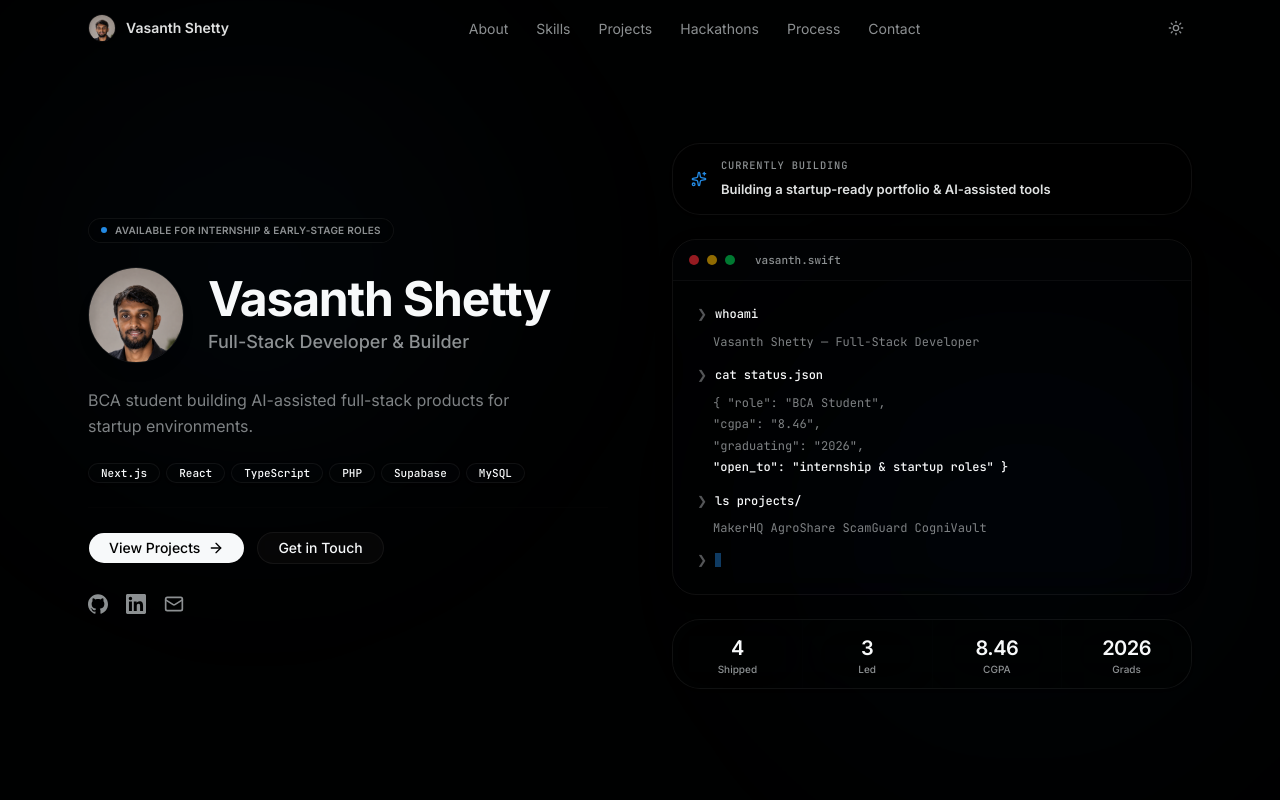
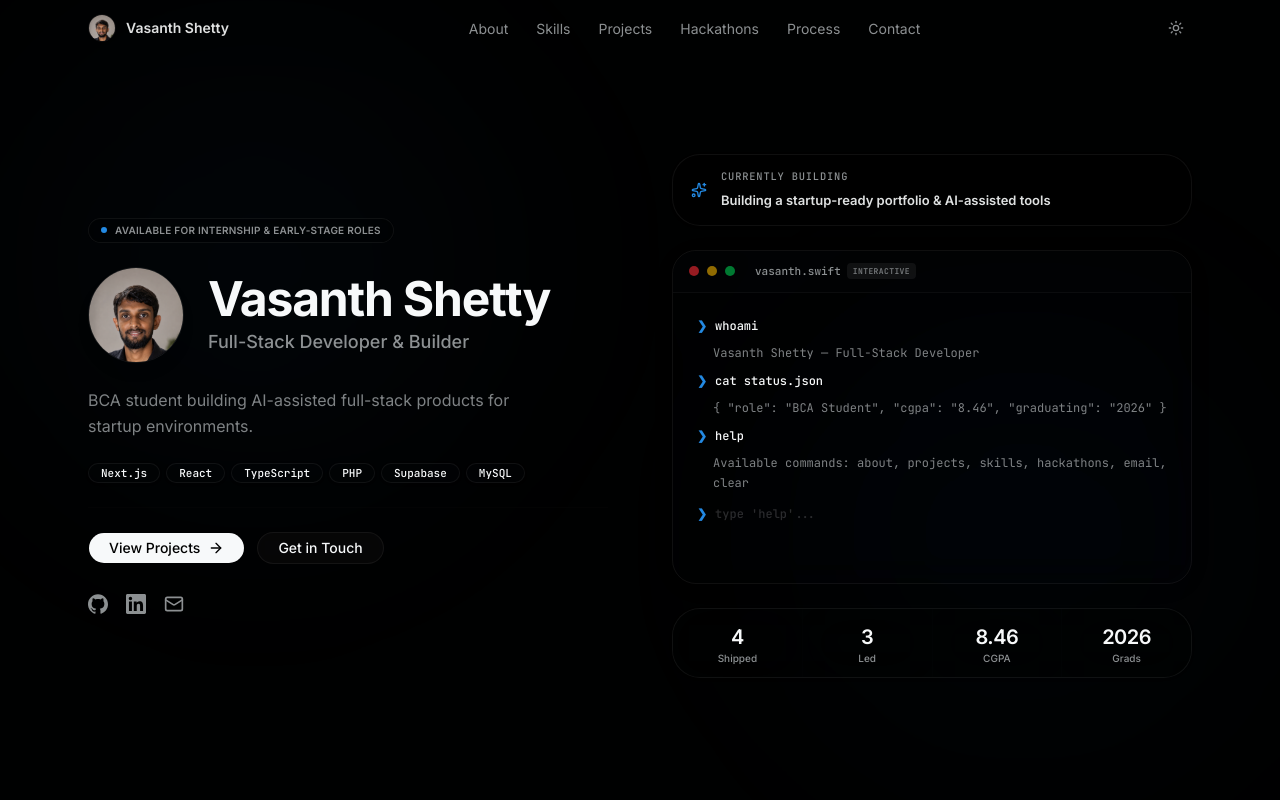
Before and after one commit to vasanthshettyy/Portfolio, a Next.js app: page / in a window 1280 px wide. Shown: the top 800 px of the page. Built offline with nearby package versions, Linux system fonts and the light colour scheme.

Commit message:
SEO dynamic sitemap, OpenGraph tags, interactive hero terminal REPL, 3D project cards hover tilt, and corrected AGMR CET college spelling

```diff
--- a/app/build-log/page.tsx
+++ b/app/build-log/page.tsx
@@ -26,9 +26,9 @@ const buildLogs: LogEntry[] = [
   },
   {
     date: "May 2026",
-    title: "Led CogniVault AGR CET AI/ML Hackathon",
+    title: "Led CogniVault AGMR CET AI/ML Hackathon",
     category: "Hackathon",
-    description: "Led a team at AGR CET College (Varur, Hubli) to design, build, and deploy CogniVault — a dual-engine AI forensics and reasoning pipeline — within a high-pressure 24-hour sprint.",
+    description: "Led a team at AGMR CET College (Varur, Hubli) to design, build, and deploy CogniVault — a dual-engine AI forensics and reasoning pipeline — within a high-pressure 24-hour sprint.",
     tech: ["React", "Node.js", "Supabase", "OpenRouter", "Groq"],
     metrics: "Completed in 24 hours",
   },
--- a/app/layout.tsx
+++ b/app/layout.tsx
@@ -17,6 +17,7 @@ const jetbrainsMono = JetBrains_Mono({
 })
 
 export const metadata: Metadata = {
+  metadataBase: new URL("https://vasanthshetty.dev"),
   title: "Vasanth Shetty — Full-Stack Developer & Builder",
   description:
     "BCA student building AI-assisted full-stack products for startup environments. Projects include MakerHQ, AgroShare, Scam Guard, and CogniVault.",
@@ -31,11 +32,32 @@ export const metadata: Metadata = {
     "AI-assisted development",
   ],
   authors: [{ name: "Vasanth Shetty" }],
+  alternates: {
+    canonical: "/",
+  },
   openGraph: {
     title: "Vasanth Shetty — Full-Stack Developer & Builder",
     description:
       "Portfolio of a startup-minded full-stack developer. Real projects, real code, shipped products.",
+    url: "https://vasanthshetty.dev",
+    siteName: "Vasanth Shetty Portfolio",
+    images: [
+      {
+        url: "/headshot.png",
+        width: 800,
+        height: 800,
+        alt: "Vasanth Shetty",
+      },
+    ],
+    locale: "en_US",
     type: "website",
+  },
+  twitter: {
+    card: "summary_large_image",
+    title: "Vasanth Shetty — Full-Stack Developer & Builder",
+    description:
+      "BCA student building AI-assisted full-stack products for startup environments.",
+    images: ["/headshot.png"],
   },
 }
 
--- a/components/sections/hero.tsx
+++ b/components/sections/hero.tsx
@@ -25,112 +25,141 @@ import {
   useReducedMotion,
 } from "@/components/motion"
 
-// ─── Animated typing effect for the terminal ───────────────────────────
-function TypingLine({
-  text,
-  delay = 0,
-  className,
-}: {
+interface TerminalLine {
   text: string
-  delay?: number
-  className?: string
-}) {
-  const [visible, setVisible] = React.useState(false)
+  type: "cmd" | "output" | "error"
+}
 
-  React.useEffect(() => {
-    const t = setTimeout(() => setVisible(true), delay)
-    return () => clearTimeout(t)
-  }, [delay])
+// ─── Interactive Xcode / Terminal Panel ───────────────────────────────
+function TerminalPanel() {
+  const [history, setHistory] = React.useState<TerminalLine[]>([
+    { text: "whoami", type: "cmd" },
+    { text: "Vasanth Shetty — Full-Stack Developer", type: "output" },
+    { text: "cat status.json", type: "cmd" },
+    { text: `{ "role": "BCA Student", "cgpa": "${personal.cgpa}", "graduating": "${personal.graduationYear}" }`, type: "output" },
+    { text: "help", type: "cmd" },
+    { text: "Available commands: about, projects, skills, hackathons, email, clear", type: "output" },
+  ])
+  const [inputValue, setInputValue] = React.useState("")
+  const inputRef = React.useRef<HTMLInputElement>(null)
+  const containerRef = React.useRef<HTMLDivElement>(null)
+
+  const handleCommand = (e: React.FormEvent) => {
+    e.preventDefault()
+    const cmd = inputValue.trim().toLowerCase()
+    if (!cmd) return
+
+    let newHistory = [...history, { text: cmd, type: "cmd" as const }]
+
+    if (cmd === "clear") {
+      newHistory = []
+    } else if (cmd === "help") {
+      newHistory.push({
+        text: "Available commands: about, projects, skills, hackathons, email, clear",
+        type: "output",
+      })
+    } else if (cmd === "about") {
+      newHistory.push({
+        text: "BCA student building AI-assisted full-stack products for startup environments. Focused on rapid MVPs and system architecture.",
+        type: "output",
+      })
+    } else if (cmd === "projects") {
+      newHistory.push({
+        text: "• MakerHQ: SaaS automation engine\n• AgroShare: Farm tools leasing marketplace\n• Scam Guard: AI chrome extension detector\n• CogniVault: Multi-agent reasoner",
+        type: "output",
+      })
+    } else if (cmd === "skills") {
+      newHistory.push({
+        text: "Core: Next.js, React, TypeScript, PHP, MySQL, Supabase, Git, Vercel",
+        type: "output",
+      })
+    } else if (cmd === "hackathons") {
+      newHistory.push({
+        text: "• AGMR CET AI/ML Hackathon (2026) - Team Lead (CogniVault)\n• SDMCET Hackathon (2025) - Scam Guard build",
+        type: "output",
+      })
+    } else if (cmd === "email") {
+      newHistory.push({
+        text: `${personal.email} (Copied to clipboard)`,
+        type: "output",
+      })
+      navigator.clipboard.writeText(personal.email).catch(() => {})
+    } else {
+      newHistory.push({
+        text: `Command not found: '${cmd}'. Type 'help' for options.`,
+        type: "error",
+      })
+    }
+
+    setHistory(newHistory)
+    setInputValue("")
+    setTimeout(() => {
+      if (containerRef.current) {
+        containerRef.current.scrollTop = containerRef.current.scrollHeight
+      }
+    }, 50)
+  }
+
+  const focusInput = () => {
+    if (inputRef.current) {
+      inputRef.current.focus()
+    }
+  }
 
   return (
-    <span
-      className={cn(
-        "transition-opacity duration-600",
-        visible ? "opacity-100" : "opacity-0",
-        className
-      )}
+    <div
+      onClick={focusInput}
+      className="card-surface relative overflow-hidden bg-surface/50 backdrop-blur-xl border border-white/[0.06] shadow-2xl rounded-2xl cursor-text"
     >
-      {text}
-    </span>
-  )
-}
-
-// ─── Xcode / Terminal mini panel ───────────────────────────────────────
-function TerminalPanel() {
-  return (
-    <div className="card-surface relative overflow-hidden bg-surface/50 backdrop-blur-xl border border-white/[0.06] shadow-2xl rounded-2xl">
       {/* Xcode header bar */}
-      <div className="flex items-center gap-2 px-4 py-3 border-b border-white/[0.04] bg-surface-raised/40">
+      <div className="flex items-center gap-2 px-4 py-3 border-b border-white/[0.04] bg-surface-raised/40 select-none">
         <span className="w-2.5 h-2.5 rounded-full bg-red-500/60" />
         <span className="w-2.5 h-2.5 rounded-full bg-yellow-500/60" />
         <span className="w-2.5 h-2.5 rounded-full bg-green-500/60" />
-        <span className="ml-3 text-[11px] text-muted-foreground font-mono font-medium">
-          vasanth.swift
+        <span className="ml-3 text-[11px] text-muted-foreground font-mono font-medium flex items-center gap-1.5">
+          <span>vasanth.swift</span>
+          <span className="px-1.5 py-0.5 rounded bg-foreground/[0.06] text-[8px] text-muted-foreground/80 font-bold uppercase tracking-wider">
+            interactive
+          </span>
         </span>
       </div>
 
       {/* Code body */}
-      <div className="p-6 font-mono text-xs leading-relaxed space-y-2 text-foreground/80">
-        <div className="flex gap-2">
-          <span className="text-muted-foreground/60 select-none">❯</span>
-          <TypingLine text="whoami" delay={200} className="text-foreground font-medium" />
-        </div>
-        <TypingLine
-          text="Vasanth Shetty — Full-Stack Developer"
-          delay={700}
-          className="text-muted-foreground/90 pl-4 block"
-        />
+      <div
+        ref={containerRef}
+        className="p-6 font-mono text-xs leading-relaxed h-[290px] overflow-y-auto space-y-2 text-foreground/80 scrollbar-none"
+      >
+        {history.map((line, index) => (
+          <div key={index} className="space-y-0.5">
+            {line.type === "cmd" ? (
+              <div className="flex gap-2">
+                <span className="text-primary font-bold select-none">❯</span>
+                <span className="text-foreground font-medium">{line.text}</span>
+              </div>
+            ) : (
+              <div className="pl-4 whitespace-pre-line text-muted-foreground/90">
+                {line.text}
+              </div>
+            )}
+          </div>
+        ))}
 
-        <div className="flex gap-2 pt-1.5">
-          <span className="text-muted-foreground/60 select-none">❯</span>
-          <TypingLine
-            text="cat status.json"
-            delay={1100}
-            className="text-foreground font-medium"
+        {/* Input prompt line */}
+        <form onSubmit={handleCommand} className="flex gap-2 items-center pt-1">
+          <span className="text-primary font-bold select-none">❯</span>
+          <input
+            ref={inputRef}
+            type="text"
+            value={inputValue}
+            onChange={(e) => setInputValue(e.target.value)}
+            className="flex-1 bg-transparent border-none outline-none focus:ring-0 p-0 m-0 text-foreground font-medium resize-none placeholder-muted-foreground/30 focus-visible:ring-0 focus-visible:outline-none"
+            placeholder="type 'help'..."
+            autoComplete="off"
+            autoCorrect="off"
+            autoCapitalize="off"
+            spellCheck={false}
           />
-        </div>
-        <div className="pl-4 space-y-0.5">
-          <TypingLine
-            text={`{ "role": "BCA Student",`}
-            delay={1500}
-            className="text-muted-foreground/90 block"
-          />
-          <TypingLine
-            text={`  "cgpa": "${personal.cgpa}",`}
-            delay={1700}
-            className="text-muted-foreground/90 block"
-          />
-          <TypingLine
-            text={`  "graduating": "${personal.graduationYear}",`}
-            delay={1900}
-            className="text-muted-foreground/90 block"
-          />
-          <TypingLine
-            text={`  "open_to": "internship & startup roles" }`}
-            delay={2100}
-            className="text-foreground block font-medium"
-          />
-        </div>
-
-        <div className="flex gap-2 pt-1.5">
-          <span className="text-muted-foreground/60 select-none">❯</span>
-          <TypingLine
-            text="ls projects/"
-            delay={2500}
-            className="text-foreground font-medium"
-          />
-        </div>
-        <TypingLine
-          text="MakerHQ  AgroShare  ScamGuard  CogniVault"
-          delay={2900}
-          className="text-muted-foreground/90 pl-4 block"
-        />
-
-        {/* cursor */}
-        <div className="flex gap-2 pt-1">
-          <span className="text-muted-foreground/60 select-none">❯</span>
-          <span className="inline-block w-1.5 h-3.5 bg-primary/80 animate-pulse mt-0.5" />
-        </div>
+        </form>
       </div>
     </div>
   )
--- a/components/sections/projects.tsx
+++ b/components/sections/projects.tsx
@@ -14,6 +14,7 @@ import {
   StaggerGroup,
   fadeUp,
   motion,
+  useReducedMotion,
 } from "@/components/motion"
 
 function ProjectCard({
@@ -22,14 +23,67 @@ function ProjectCard({
   project: (typeof projects)[0]
 }) {
   const [expanded, setExpanded] = React.useState(false)
+  const prefersReducedMotion = useReducedMotion()
+
+  const [rotateX, setRotateX] = React.useState(0)
+  const [rotateY, setRotateY] = React.useState(0)
+  const [glowX, setGlowX] = React.useState(50)
+  const [glowY, setGlowY] = React.useState(50)
+
+  const handleMouseMove = (e: React.MouseEvent<HTMLDivElement>) => {
+    if (prefersReducedMotion) return
+    const card = e.currentTarget
+    const box = card.getBoundingClientRect()
+    const x = e.clientX - box.left
+    const y = e.clientY - box.top
+
+    const px = (x / box.width) * 100
+    const py = (y / box.height) * 100
+    setGlowX(px)
+    setGlowY(py)
+
+    const centerX = box.width / 2
+    const centerY = box.height / 2
+    // Limit rotation to max 5 degrees
+    const rX = ((y - centerY) / centerY) * -5
+    const rY = ((x - centerX) / centerX) * 5
+    setRotateX(rX)
+    setRotateY(rY)
+  }
+
+  const handleMouseLeave = () => {
+    setRotateX(0)
+    setRotateY(0)
+  }
 
   return (
     <AnimatedDiv variants={fadeUp}>
-      <article
-        className="card-surface ios-hover bg-surface/30 backdrop-blur-xl border border-white/[0.05] flex flex-col gap-0 overflow-hidden rounded-3xl shadow-md h-full"
+      <motion.article
+        onMouseMove={handleMouseMove}
+        onMouseLeave={handleMouseLeave}
+        animate={{
+          rotateX,
+          rotateY,
+          transformPerspective: 1000,
+        }}
+        transition={{ type: "spring", stiffness: 250, damping: 22 }}
+        className="card-surface group relative overflow-hidden bg-surface/30 backdrop-blur-xl border border-white/[0.05] flex flex-col gap-0 rounded-3xl shadow-md h-full transition-colors duration-300 hover:border-white/[0.12] select-none"
+        style={{
+          transformStyle: "preserve-3d",
+        }}
       >
+        {/* Cursor tracking glass light reflection glow */}
+        {!prefersReducedMotion && (
+          <div
+            className="absolute inset-0 opacity-0 group-hover:opacity-100 transition-opacity duration-500 pointer-events-none z-10"
+            style={{
+              background: `radial-gradient(350px circle at ${glowX}% ${glowY}%, rgba(255, 255, 255, 0.05), transparent 80%)`,
+            }}
+          />
+        )}
+
         {/* Header content */}
-        <div className="p-7 pb-5 flex flex-col gap-4">
+        <div className="p-7 pb-5 flex flex-col gap-4 relative z-20">
           <div className="flex items-start justify-between gap-4 flex-wrap">
             <div className="flex items-center gap-3 flex-wrap">
               <Badge
@@ -101,32 +155,13 @@ function ProjectCard({
           </div>
         </div>
 
-        <Separator className="opacity-10" />
-
-        {/* Highlights */}
-        <div className="px-7 py-5">
-          <ul className="space-y-2.5">
-            {project.highlights.map((h) => (
-              <li
-                key={h}
-                className="flex items-start gap-2.5 text-[13px] text-muted-foreground leading-relaxed"
-              >
-                <ArrowRight className="w-3.5 h-3.5 mt-0.5 text-foreground/40 shrink-0" />
-                {h}
-              </li>
-            ))}
-          </ul>
-        </div>
-
-        {/* Expanded Technical Info */}
-        <div className="border-t border-white/[0.04] mt-auto bg-surface-raised/10">
+        <div className="mt-auto relative z-20">
+          <Separator className="opacity-10" />
           <button
-            id={`project-expand-${project.slug}`}
-            onClick={() => setExpanded((e) => !e)}
-            className="w-full flex items-center justify-between px-7 py-4.5 text-xs font-semibold tracking-wide text-muted-foreground hover:text-foreground hover:bg-surface-raised/20 transition-all duration-300"
-            aria-expanded={expanded}
+            onClick={() => setExpanded(!expanded)}
+            className="w-full flex items-center justify-between px-7 py-4 text-xs font-semibold text-foreground/80 hover:text-foreground transition-colors duration-200 cursor-pointer"
           >
-            <span className="font-mono uppercase text-[10px]">Technical deep-dive</span>
+            <span>TECHNICAL SPECS</span>
             <motion.span
               animate={{ rotate: expanded ? 180 : 0 }}
               transition={{ duration: 0.3, ease: [0.16, 1, 0.3, 1] }}
@@ -169,7 +204,7 @@ function ProjectCard({
             </div>
           </motion.div>
         </div>
-      </article>
+      </motion.article>
     </AnimatedDiv>
   )
 }
--- a/lib/data.ts
+++ b/lib/data.ts
@@ -172,8 +172,8 @@ export const projects = [
 // ─── Hackathons ────────────────────────────────────────────────────────
 export const hackathons = [
   {
-    name: "AGR CET AI/ML Hackathon",
-    location: "AGR CET College, Varur, Hubli",
+    name: "AGMR CET AI/ML Hackathon",
+    location: "AGMR CET College, Varur, Hubli",
     role: "Team Lead",
     duration: "24 hours",
     year: "2026",
```
Also changed, not shown: app/robots.ts (added, +11 -0 lines), app/sitemap.ts (added, +29 -0 lines).
